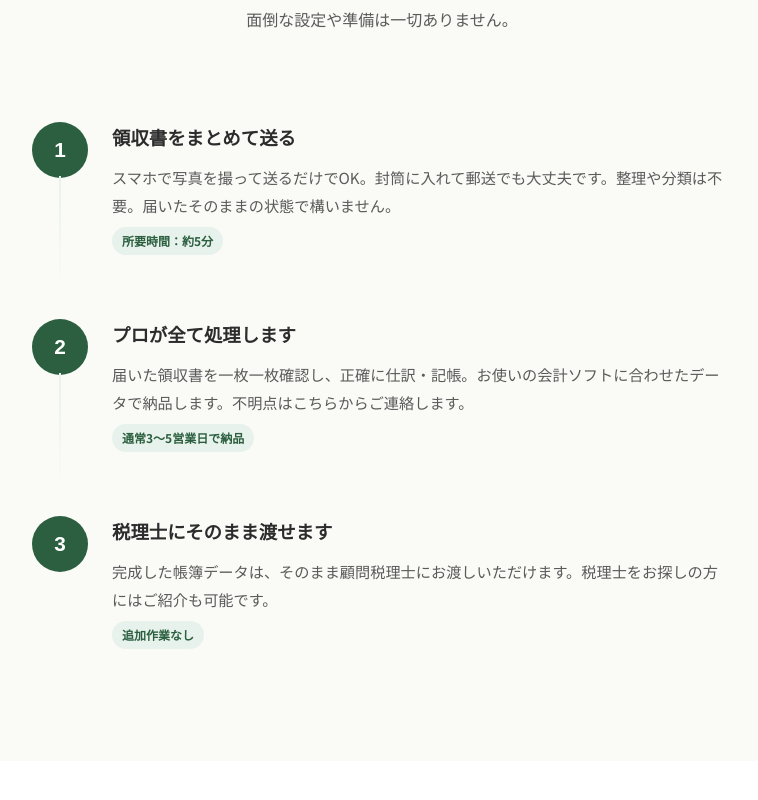
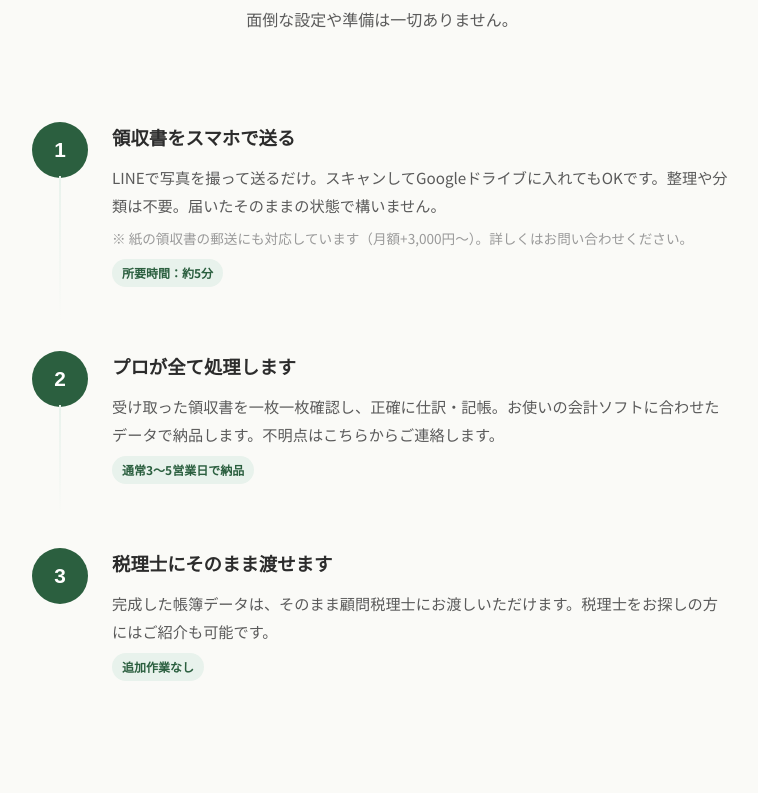
Before and after one commit to ken5kitaura/marunage-keiri, a plain HTML site: page web/index.html in a window 1280 px wide. Shown: the part 2580-3380 px from the top of the page, without its empty margins (258-1016 px from the left). Drawn offline with Linux system fonts and the light colour scheme; a web font is replaced by a local one.

Commit message:
LP修正: 郵送→デジタル送信メイン化、料金注釈追加

```diff
--- a/web/index.html
+++ b/web/index.html
@@ -1207,7 +1207,7 @@ img { max-width: 100%; display: block; }
           "name": "パソコンが苦手でも利用できますか？",
           "acceptedAnswer": {
             "@type": "Answer",
-            "text": "はい、まったく問題ありません。スマホで領収書の写真を撮って、LINEやメールで送っていただくだけです。パソコンの操作は一切必要ありません。新しいソフトの導入も不要です。"
+            "text": "はい、まったく問題ありません。スマホで領収書の写真を撮ってLINEで送るだけです。スキャンしてGoogleドライブに入れていただくこともできます。パソコンの操作は必須ではありません。新しいソフトの導入も不要です。"
           }
         },
         {
@@ -1359,8 +1359,9 @@ img { max-width: 100%; display: block; }
       <div class="step-item fade-up">
         <div class="step-number">1</div>
         <div class="step-content">
-          <h3>領収書をまとめて送る</h3>
-          <p>スマホで写真を撮って送るだけでOK。封筒に入れて郵送でも大丈夫です。整理や分類は不要。届いたそのままの状態で構いません。</p>
+          <h3>領収書をスマホで送る</h3>
+          <p>LINEで写真を撮って送るだけ。スキャンしてGoogleドライブに入れてもOKです。整理や分類は不要。届いたそのままの状態で構いません。</p>
+          <small style="color: #999; font-size: 0.85em; display: block; margin-top: 0.5em;">※ 紙の領収書の郵送にも対応しています（月額+3,000円〜）。詳しくはお問い合わせください。</small>
           <span class="step-tag">所要時間：約5分</span>
         </div>
       </div>
@@ -1368,7 +1369,7 @@ img { max-width: 100%; display: block; }
         <div class="step-number">2</div>
         <div class="step-content">
           <h3>プロが全て処理します</h3>
-          <p>届いた領収書を一枚一枚確認し、正確に仕訳・記帳。お使いの会計ソフトに合わせたデータで納品します。不明点はこちらからご連絡します。</p>
+          <p>受け取った領収書を一枚一枚確認し、正確に仕訳・記帳。お使いの会計ソフトに合わせたデータで納品します。不明点はこちらからご連絡します。</p>
           <span class="step-tag">通常3〜5営業日で納品</span>
         </div>
       </div>
@@ -1479,7 +1480,7 @@ img { max-width: 100%; display: block; }
         <p class="price-note">取引量の多い方に</p>
       </div>
     </div>
-    <p class="price-note fade-up" style="text-align:center; margin-top: 24px;">※超過分は1行あたり20円（税別）<br>※経理業務全般のアウトソーシングも承ります。お気軽にご相談ください。</p>
+    <p class="price-note fade-up" style="text-align:center; margin-top: 24px;">※超過分は1行あたり20円（税別）<br>※紙の領収書の郵送対応は月額+3,000円〜<br>※経理業務全般のアウトソーシングも承ります。お気軽にご相談ください。</p>
 
     <!-- お申込みの流れ -->
     <div class="signup-flow fade-up">
```
